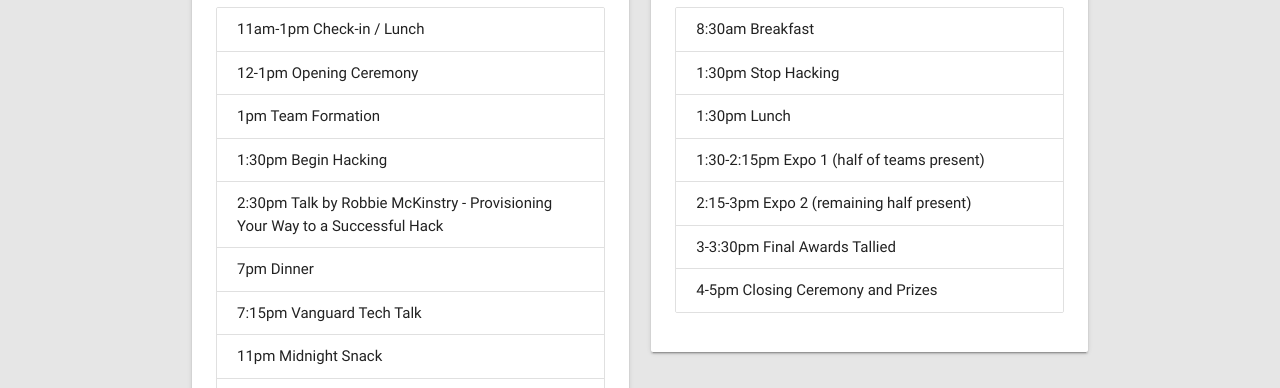
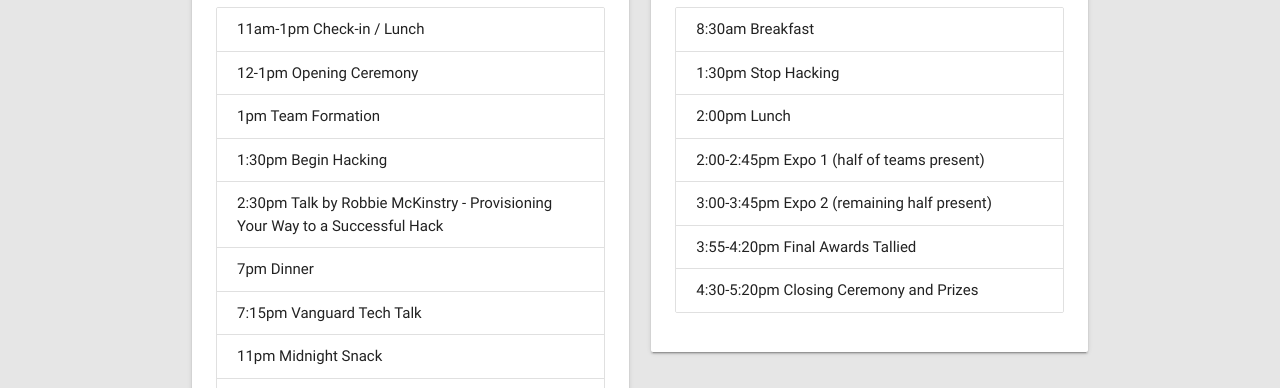
Before and after one commit to SteelHeads/steelhacks.com, a Jekyll site: the page built from index.html, in a window 1280 px wide and 900 px high, scrolled down 1375 px. Shown: the part 153-541 px from the top of the window. Built offline with Jekyll 4.4.1, drawn with Linux system fonts in a browser that asks for light colours.

Commit message:
pushed schedule back 30 minutes

```diff
--- a/index.html
+++ b/index.html
@@ -112,11 +112,11 @@ registrationUrl: "http://my.mlh.io/oauth/authorize?client_id=9fd4a6f079e43275569
             <ul class="collection">
               <li class="collection-item">8:30am Breakfast</li>
               <li class="collection-item">1:30pm Stop Hacking</li>
-              <li class="collection-item">1:30pm Lunch</li>
-              <li class="collection-item">1:30-2:15pm Expo 1 (half of teams present)</li>
-              <li class="collection-item">2:15-3pm Expo 2 (remaining half present)</li>
-              <li class="collection-item">3-3:30pm Final Awards Tallied</li>
-              <li class="collection-item">4-5pm Closing Ceremony and Prizes</li>
+              <li class="collection-item">2:00pm Lunch</li>
+              <li class="collection-item">2:00-2:45pm Expo 1 (half of teams present)</li>
+              <li class="collection-item">3:00-3:45pm Expo 2 (remaining half present)</li>
+              <li class="collection-item">3:55-4:20pm Final Awards Tallied</li>
+              <li class="collection-item">4:30-5:20pm Closing Ceremony and Prizes</li>
             </ul>
 
           </div>
```
